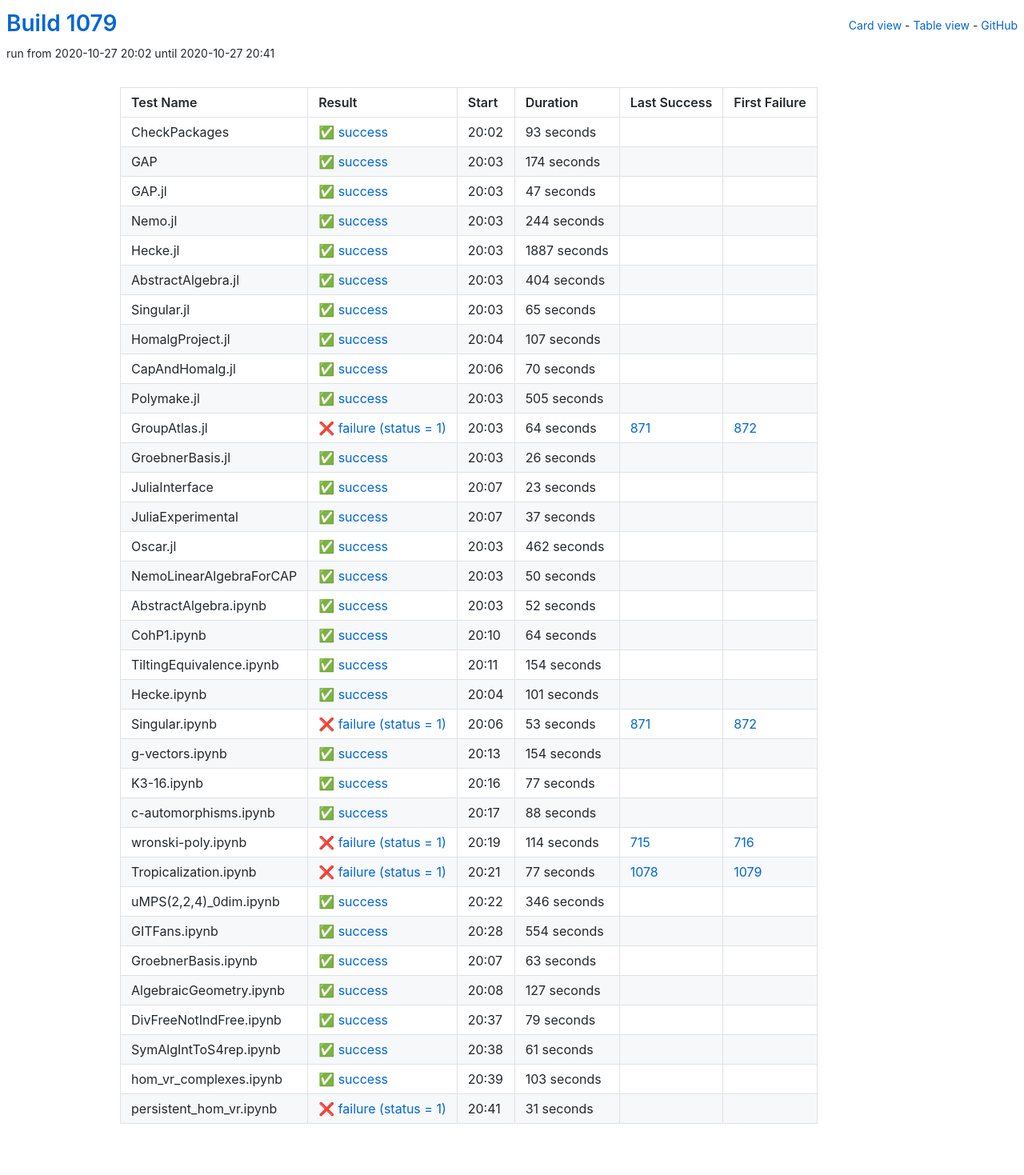
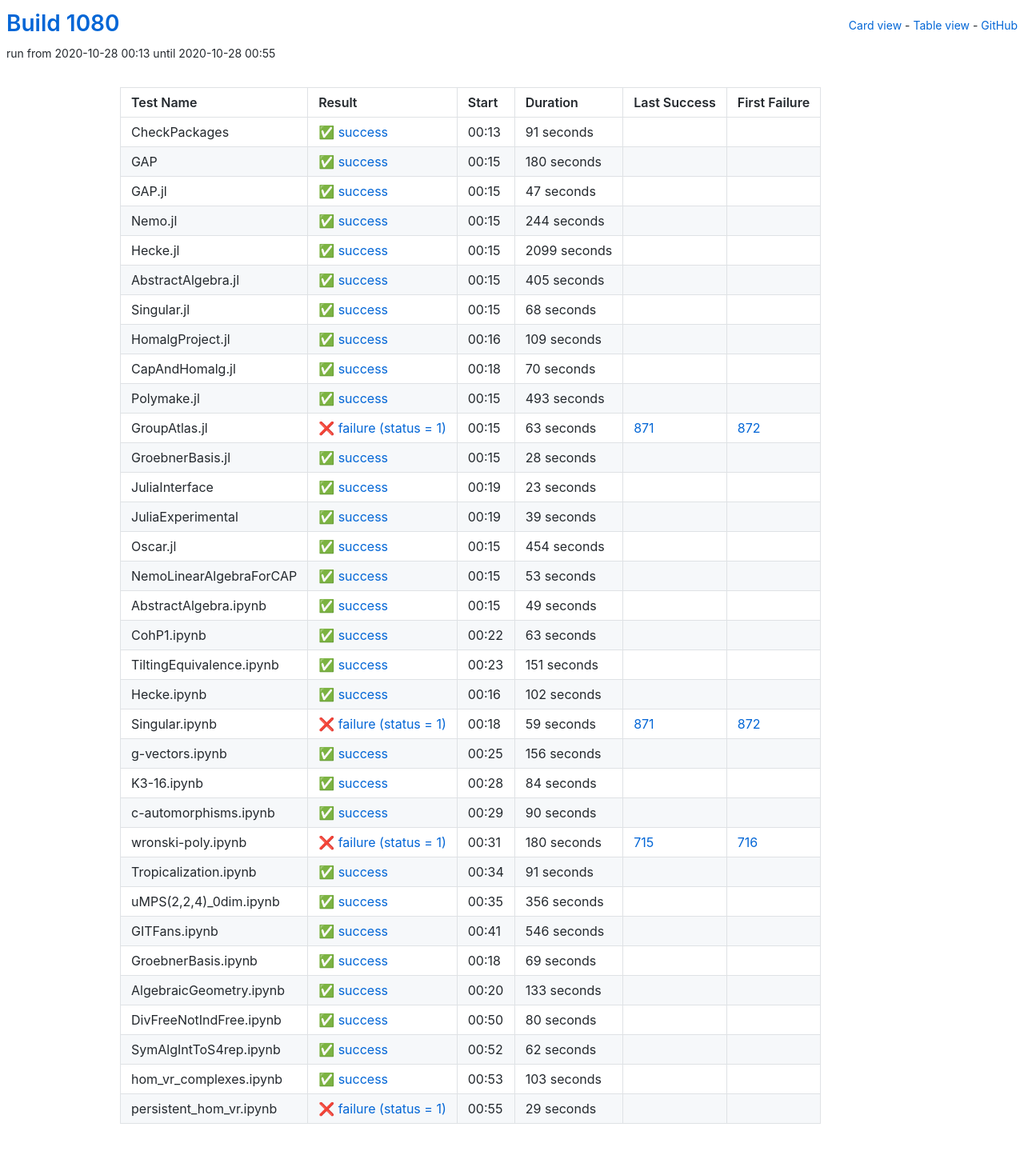
Before and after one commit to oscar-system/oscar-ci-status-stable, a Jekyll site: the page built from table.html, in a window 1280 px wide. Shown: the whole page at 80% size. Built offline with Jekyll 4.4.1, drawn with Linux system fonts in a browser that asks for light colours.

Commit message:
Build #1080

```diff
--- a/_data/ci.yml
+++ b/_data/ci.yml
@@ -1,6 +1,6 @@
 ---
-build: 1079
-build_url: https://oscarci.mathematik.uni-kl.de/job/oscar-stable/1079/
+build: 1080
+build_url: https://oscarci.mathematik.uni-kl.de/job/oscar-stable/1080/
 job: oscar-stable
 organization: oscar-system
 repo: oscar-ci-status-stable
@@ -8,32 +8,32 @@ repourl: https://github.com/oscar-system/oscar-ci-status-stable
 tests:
 - name: CheckPackages
   id: checkpackages
-  log: https://oscarci.mathematik.uni-kl.de/job/oscar-stable/1079/artifact/logs/build-1079/CheckPackages.log
-  start: 2020-10-27 20:02
+  log: https://oscarci.mathematik.uni-kl.de/job/oscar-stable/1080/artifact/logs/build-1080/CheckPackages.log
+  start: 2020-10-28 00:13
   success: true
   exitcode: 0
   status: success
-  duration: 93
+  duration: 91
   last_success: false
   last_success_url:
   first_failure: false
   first_failure_url:
 - name: GAP
   id: gap
-  log: https://oscarci.mathematik.uni-kl.de/job/oscar-stable/1079/artifact/logs/build-1079/GAP.log
-  start: 2020-10-27 20:03
+  log: https://oscarci.mathematik.uni-kl.de/job/oscar-stable/1080/artifact/logs/build-1080/GAP.log
+  start: 2020-10-28 00:15
   success: true
   exitcode: 0
   status: success
-  duration: 174
+  duration: 180
   last_success: false
   last_success_url:
   first_failure: false
   first_failure_url:
 - name: GAP.jl
   id: gap-jl
-  log: https://oscarci.mathematik.uni-kl.de/job/oscar-stable/1079/artifact/logs/build-1079/GAP.jl.log
-  start: 2020-10-27 20:03
+  log: https://oscarci.mathematik.uni-kl.de/job/oscar-stable/1080/artifact/logs/build-1080/GAP.jl.log
+  start: 2020-10-28 00:15
   success: true
   exitcode: 0
   status: success
@@ -44,8 +44,8 @@ tests:
   first_failure_url:
 - name: Nemo.jl
   id: nemo-jl
-  log: https://oscarci.mathematik.uni-kl.de/job/oscar-stable/1079/artifact/logs/build-1079/Nemo.jl.log
-  start: 2020-10-27 20:03
+  log: https://oscarci.mathematik.uni-kl.de/job/oscar-stable/1080/artifact/logs/build-1080/Nemo.jl.log
+  start: 2020-10-28 00:15
   success: true
   exitcode: 0
   status: success
@@ -56,56 +56,56 @@ tests:
   first_failure_url:
 - name: Hecke.jl
   id: hecke-jl
-  log: https://oscarci.mathematik.uni-kl.de/job/oscar-stable/1079/artifact/logs/build-1079/Hecke.jl.log
-  start: 2020-10-27 20:03
+  log: https://oscarci.mathematik.uni-kl.de/job/oscar-stable/1080/artifact/logs/build-1080/Hecke.jl.log
+  start: 2020-10-28 00:15
   success: true
   exitcode: 0
   status: success
-  duration: 1887
+  duration: 2099
   last_success: false
   last_success_url:
   first_failure: false
   first_failure_url:
 - name: AbstractAlgebra.jl
   id: abstractalgebra-jl
-  log: https://oscarci.mathematik.uni-kl.de/job/oscar-stable/1079/artifact/logs/build-1079/AbstractAlgebra.jl.log
-  start: 2020-10-27 20:03
+  log: https://oscarci.mathematik.uni-kl.de/job/oscar-stable/1080/artifact/logs/build-1080/AbstractAlgebra.jl.log
+  start: 2020-10-28 00:15
   success: true
   exitcode: 0
   status: success
-  duration: 404
+  duration: 405
   last_success: false
   last_success_url:
   first_failure: false
   first_failure_url:
 - name: Singular.jl
   id: singular-jl
-  log: https://oscarci.mathematik.uni-kl.de/job/oscar-stable/1079/artifact/logs/build-1079/Singular.jl.log
-  start: 2020-10-27 20:03
+  log: https://oscarci.mathematik.uni-kl.de/job/oscar-stable/1080/artifact/logs/build-1080/Singular.jl.log
+  start: 2020-10-28 00:15
   success: true
   exitcode: 0
   status: success
-  duration: 65
+  duration: 68
   last_success: false
   last_success_url:
   first_failure: false
   first_failure_url:
 - name: HomalgProject.jl
   id: homalgproject-jl
-  log: https://oscarci.mathematik.uni-kl.de/job/oscar-stable/1079/artifact/logs/build-1079/HomalgProject.jl.log
-  start: 2020-10-27 20:04
+  log: https://oscarci.mathematik.uni-kl.de/job/oscar-stable/1080/artifact/logs/build-1080/HomalgProject.jl.log
+  start: 2020-10-28 00:16
   success: true
   exitcode: 0
   status: success
-  duration: 107
+  duration: 109
   last_success: false
   last_success_url:
   first_failure: false
   first_failure_url:
 - name: CapAndHomalg.jl
   id: capandhomalg-jl
-  log: https://oscarci.mathematik.uni-kl.de/job/oscar-stable/1079/artifact/logs/build-1079/CapAndHomalg.jl.log
-  start: 2020-10-27 20:06
+  log: https://oscarci.mathematik.uni-kl.de/job/oscar-stable/1080/artifact/logs/build-1080/CapAndHomalg.jl.log
+  start: 2020-10-28 00:18
   success: true
   exitcode: 0
   status: success
@@ -116,44 +116,44 @@ tests:
   first_failure_url:
 - name: Polymake.jl
   id: polymake-jl
-  log: https://oscarci.mathematik.uni-kl.de/job/oscar-stable/1079/artifact/logs/build-1079/Polymake.jl.log
-  start: 2020-10-27 20:03
+  log: https://oscarci.mathematik.uni-kl.de/job/oscar-stable/1080/artifact/logs/build-1080/Polymake.jl.log
+  start: 2020-10-28 00:15
   success: true
   exitcode: 0
   status: success
-  duration: 505
+  duration: 493
   last_success: false
   last_success_url:
   first_failure: false
   first_failure_url:
 - name: GroupAtlas.jl
   id: groupatlas-jl
-  log: https://oscarci.mathematik.uni-kl.de/job/oscar-stable/1079/artifact/logs/build-1079/GroupAtlas.jl.log
-  start: 2020-10-27 20:03
+  log: https://oscarci.mathematik.uni-kl.de/job/oscar-stable/1080/artifact/logs/build-1080/GroupAtlas.jl.log
+  start: 2020-10-28 00:15
   success: false
   exitcode: 1
   status: failure
-  duration: 64
+  duration: 63
   last_success: 871
   last_success_url: https://oscarci.mathematik.uni-kl.de/job/oscar-stable/871/
   first_failure: 872
   first_failure_url: https://oscarci.mathematik.uni-kl.de/job/oscar-stable/872/
 - name: GroebnerBasis.jl
   id: groebnerbasis-jl
-  log: https://oscarci.mathematik.uni-kl.de/job/oscar-stable/1079/artifact/logs/build-1079/GroebnerBasis.jl.log
-  start: 2020-10-27 20:03
+  log: https://oscarci.mathematik.uni-kl.de/job/oscar-stable/1080/artifact/logs/build-1080/GroebnerBasis.jl.log
+  start: 2020-10-28 00:15
   success: true
   exitcode: 0
   status: success
-  duration: 26
+  duration: 28
   last_success: false
   last_success_url:
   first_failure: false
   first_failure_url:
 - name: JuliaInterface
   id: juliainterface
-  log: https://oscarci.mathematik.uni-kl.de/job/oscar-stable/1079/artifact/logs/build-1079/JuliaInterface.log
-  start: 2020-10-27 20:07
+  log: https://oscarci.mathematik.uni-kl.de/job/oscar-stable/1080/artifact/logs/build-1080/JuliaInterface.log
+  start: 2020-10-28 00:19
   success: true
   exitcode: 0
   status: success
@@ -164,188 +164,56 @@ tests:
   first_failure_url:
 - name: JuliaExperimental
   id: juliaexperimental
-  log: https://oscarci.mathematik.uni-kl.de/job/oscar-stable/1079/artifact/logs/build-1079/JuliaExperimental.log
-  start: 2020-10-27 20:07
+  log: https://oscarci.mathematik.uni-kl.de/job/oscar-stable/1080/artifact/logs/build-1080/JuliaExperimental.log
+  start: 2020-10-28 00:19
   success: true
   exitcode: 0
   status: success
-  duration: 37
+  duration: 39
   last_success: false
   last_success_url:
   first_failure: false
   first_failure_url:
 - name: Oscar.jl
   id: oscar-jl
-  log: https://oscarci.mathematik.uni-kl.de/job/oscar-stable/1079/artifact/logs/build-1079/Oscar.jl.log
-  start: 2020-10-27 20:03
+  log: https://oscarci.mathematik.uni-kl.de/job/oscar-stable/1080/artifact/logs/build-1080/Oscar.jl.log
+  start: 2020-10-28 00:15
   success: true
   exitcode: 0
   status: success
-  duration: 462
+  duration: 454
   last_success: false
   last_success_url:
   first_failure: false
   first_failure_url:
 - name: NemoLinearAlgebraForCAP
   id: nemolinearalgebraforcap
-  log: https://oscarci.mathematik.uni-kl.de/job/oscar-stable/1079/artifact/logs/build-1079/NemoLinearAlgebraForCAP.log
-  start: 2020-10-27 20:03
+  log: https://oscarci.mathematik.uni-kl.de/job/oscar-stable/1080/artifact/logs/build-1080/NemoLinearAlgebraForCAP.log
+  start: 2020-10-28 00:15
   success: true
   exitcode: 0
   status: success
-  duration: 50
+  duration: 53
   last_success: false
   last_success_url:
   first_failure: false
   first_failure_url:
 - name: AbstractAlgebra.ipynb
   id: abstractalgebra-ipynb
-  log: https://oscarci.mathematik.uni-kl.de/job/oscar-stable/1079/artifact/logs/build-1079/AbstractAlgebra.ipynb.log
-  start: 2020-10-27 20:03
+  log: https://oscarci.mathematik.uni-kl.de/job/oscar-stable/1080/artifact/logs/build-1080/AbstractAlgebra.ipynb.log
+  start: 2020-10-28 00:15
   success: true
   exitcode: 0
   status: success
-  duration: 52
+  duration: 49
   last_success: false
   last_success_url:
   first_failure: false
   first_failure_url:
 - name: CohP1.ipynb
   id: cohp1-ipynb
-  log: https://oscarci.mathematik.uni-kl.de/job/oscar-stable/1079/artifact/logs/build-1079/CohP1.ipynb.log
-  start: 2020-10-27 20:10
-  success: true
-  exitcode: 0
-  status: success
-  duration: 64
-  last_success: false
-  last_success_url:
-  first_failure: false
-  first_failure_url:
-- name: TiltingEquivalence.ipynb
-  id: tiltingequivalence-ipynb
-  log: https://oscarci.mathematik.uni-kl.de/job/oscar-stable/1079/artifact/logs/build-1079/TiltingEquivalence.ipynb.log
-  start: 2020-10-27 20:11
-  success: true
-  exitcode: 0
-  status: success
-  duration: 154
-  last_success: false
-  last_success_url:
-  first_failure: false
-  first_failure_url:
-- name: Hecke.ipynb
-  id: hecke-ipynb
-  log: https://oscarci.mathematik.uni-kl.de/job/oscar-stable/1079/artifact/logs/build-1079/Hecke.ipynb.log
-  start: 2020-10-27 20:04
-  success: true
-  exitcode: 0
-  status: success
-  duration: 101
-  last_success: false
-  last_success_url:
-  first_failure: false
-  first_failure_url:
-- name: Singular.ipynb
-  id: singular-ipynb
-  log: https://oscarci.mathematik.uni-kl.de/job/oscar-stable/1079/artifact/logs/build-1079/Singular.ipynb.log
-  start: 2020-10-27 20:06
-  success: false
-  exitcode: 1
-  status: failure
-  duration: 53
-  last_success: 871
-  last_success_url: https://oscarci.mathematik.uni-kl.de/job/oscar-stable/871/
-  first_failure: 872
-  first_failure_url: https://oscarci.mathematik.uni-kl.de/job/oscar-stable/872/
-- name: g-vectors.ipynb
-  id: g-vectors-ipynb
-  log: https://oscarci.mathematik.uni-kl.de/job/oscar-stable/1079/artifact/logs/build-1079/g-vectors.ipynb.log
-  start: 2020-10-27 20:13
-  success: true
-  exitcode: 0
-  status: success
-  duration: 154
-  last_success: false
-  last_success_url:
-  first_failure: false
-  first_failure_url:
-- name: K3-16.ipynb
-  id: k3-16-ipynb
-  log: https://oscarci.mathematik.uni-kl.de/job/oscar-stable/1079/artifact/logs/build-1079/K3-16.ipynb.log
-  start: 2020-10-27 20:16
-  success: true
-  exitcode: 0
-  status: success
-  duration: 77
-  last_success: false
-  last_success_url:
-  first_failure: false
-  first_failure_url:
-- name: c-automorphisms.ipynb
-  id: c-automorphisms-ipynb
-  log: https://oscarci.mathematik.uni-kl.de/job/oscar-stable/1079/artifact/logs/build-1079/c-automorphisms.ipynb.log
-  start: 2020-10-27 20:17
-  success: true
-  exitcode: 0
-  status: success
-  duration: 88
-  last_success: false
-  last_success_url:
-  first_failure: false
-  first_failure_url:
-- name: wronski-poly.ipynb
-  id: wronski-poly-ipynb
-  log: https://oscarci.mathematik.uni-kl.de/job/oscar-stable/1079/artifact/logs/build-1079/wronski-poly.ipynb.log
-  start: 2020-10-27 20:19
-  success: false
-  exitcode: 1
-  status: failure
-  duration: 114
-  last_success: 715
-  last_success_url: https://oscarci.mathematik.uni-kl.de/job/oscar-stable/715/
-  first_failure: 716
-  first_failure_url: https://oscarci.mathematik.uni-kl.de/job/oscar-stable/716/
-- name: Tropicalization.ipynb
-  id: tropicalization-ipynb
-  log: https://oscarci.mathematik.uni-kl.de/job/oscar-stable/1079/artifact/logs/build-1079/Tropicalization.ipynb.log
-  start: 2020-10-27 20:21
-  success: false
-  exitcode: 1
-  status: failure
-  duration: 77
-  last_success: 1078
-  last_success_url: https://oscarci.mathematik.uni-kl.de/job/oscar-stable/1078/
-  first_failure: 1079
-  first_failure_url: https://oscarci.mathematik.uni-kl.de/job/oscar-stable/1079/
-- name: uMPS(2,2,4)_0dim.ipynb
-  id: umps-2-2-4-0dim-ipynb
-  log: https://oscarci.mathematik.uni-kl.de/job/oscar-stable/1079/artifact/logs/build-1079/uMPS-2-2-4-_0dim.ipynb.log
-  start: 2020-10-27 20:22
-  success: true
-  exitcode: 0
-  status: success
-  duration: 346
-  last_success: false
-  last_success_url:
-  first_failure: false
-  first_failure_url:
-- name: GITFans.ipynb
-  id: gitfans-ipynb
-  log: https://oscarci.mathematik.uni-kl.de/job/oscar-stable/1079/artifact/logs/build-1079/GITFans.ipynb.log
-  start: 2020-10-27 20:28
-  success: true
-  exitcode: 0
-  status: success
-  duration: 554
-  last_success: false
-  last_success_url:
-  first_failure: false
-  first_failure_url:
-- name: GroebnerBasis.ipynb
-  id: groebnerbasis-ipynb
-  log: https://oscarci.mathematik.uni-kl.de/job/oscar-stable/1079/artifact/logs/build-1079/GroebnerBasis.ipynb.log
-  start: 2020-10-27 20:07
+  log: https://oscarci.mathematik.uni-kl.de/job/oscar-stable/1080/artifact/logs/build-1080/CohP1.ipynb.log
+  start: 2020-10-28 00:22
   success: true
   exitcode: 0
   status: success
@@ -354,46 +222,178 @@ tests:
   last_success_url:
   first_failure: false
   first_failure_url:
-- name: AlgebraicGeometry.ipynb
-  id: algebraicgeometry-ipynb
-  log: https://oscarci.mathematik.uni-kl.de/job/oscar-stable/1079/artifact/logs/build-1079/AlgebraicGeometry.ipynb.log
-  start: 2020-10-27 20:08
+- name: TiltingEquivalence.ipynb
+  id: tiltingequivalence-ipynb
+  log: https://oscarci.mathematik.uni-kl.de/job/oscar-stable/1080/artifact/logs/build-1080/TiltingEquivalence.ipynb.log
+  start: 2020-10-28 00:23
   success: true
   exitcode: 0
   status: success
-  duration: 127
+  duration: 151
+  last_success: false
+  last_success_url:
+  first_failure: false
+  first_failure_url:
+- name: Hecke.ipynb
+  id: hecke-ipynb
+  log: https://oscarci.mathematik.uni-kl.de/job/oscar-stable/1080/artifact/logs/build-1080/Hecke.ipynb.log
+  start: 2020-10-28 00:16
+  success: true
+  exitcode: 0
+  status: success
+  duration: 102
+  last_success: false
+  last_success_url:
+  first_failure: false
+  first_failure_url:
+- name: Singular.ipynb
+  id: singular-ipynb
+  log: https://oscarci.mathematik.uni-kl.de/job/oscar-stable/1080/artifact/logs/build-1080/Singular.ipynb.log
+  start: 2020-10-28 00:18
+  success: false
+  exitcode: 1
+  status: failure
+  duration: 59
+  last_success: 871
+  last_success_url: https://oscarci.mathematik.uni-kl.de/job/oscar-stable/871/
+  first_failure: 872
+  first_failure_url: https://oscarci.mathematik.uni-kl.de/job/oscar-stable/872/
+- name: g-vectors.ipynb
+  id: g-vectors-ipynb
+  log: https://oscarci.mathematik.uni-kl.de/job/oscar-stable/1080/artifact/logs/build-1080/g-vectors.ipynb.log
+  start: 2020-10-28 00:25
+  success: true
+  exitcode: 0
+  status: success
+  duration: 156
+  last_success: false
+  last_success_url:
+  first_failure: false
+  first_failure_url:
+- name: K3-16.ipynb
+  id: k3-16-ipynb
+  log: https://oscarci.mathematik.uni-kl.de/job/oscar-stable/1080/artifact/logs/build-1080/K3-16.ipynb.log
+  start: 2020-10-28 00:28
+  success: true
+  exitcode: 0
+  status: success
+  duration: 84
+  last_success: false
+  last_success_url:
+  first_failure: false
+  first_failure_url:
+- name: c-automorphisms.ipynb
+  id: c-automorphisms-ipynb
+  log: https://oscarci.mathematik.uni-kl.de/job/oscar-stable/1080/artifact/logs/build-1080/c-automorphisms.ipynb.log
+  start: 2020-10-28 00:29
+  success: true
+  exitcode: 0
+  status: success
+  duration: 90
+  last_success: false
+  last_success_url:
+  first_failure: false
+  first_failure_url:
+- name: wronski-poly.ipynb
+  id: wronski-poly-ipynb
+  log: https://oscarci.mathematik.uni-kl.de/job/oscar-stable/1080/artifact/logs/build-1080/wronski-poly.ipynb.log
+  start: 2020-10-28 00:31
+  success: false
+  exitcode: 1
+  status: failure
+  duration: 180
+  last_success: 715
+  last_success_url: https://oscarci.mathematik.uni-kl.de/job/oscar-stable/715/
+  first_failure: 716
+  first_failure_url: https://oscarci.mathematik.uni-kl.de/job/oscar-stable/716/
+- name: Tropicalization.ipynb
+  id: tropicalization-ipynb
+  log: https://oscarci.mathematik.uni-kl.de/job/oscar-stable/1080/artifact/logs/build-1080/Tropicalization.ipynb.log
+  start: 2020-10-28 00:34
+  success: true
+  exitcode: 0
+  status: success
+  duration: 91
+  last_success: false
+  last_success_url:
+  first_failure: false
+  first_failure_url:
+- name: uMPS(2,2,4)_0dim.ipynb
+  id: umps-2-2-4-0dim-ipynb
+  log: https://oscarci.mathematik.uni-kl.de/job/oscar-stable/1080/artifact/logs/build-1080/uMPS-2-2-4-_0dim.ipynb.log
+  start: 2020-10-28 00:35
+  success: true
+  exitcode: 0
+  status: success
+  duration: 356
+  last_success: false
+  last_success_url:
+  first_failure: false
+  first_failure_url:
+- name: GITFans.ipynb
+  id: gitfans-ipynb
+  log: https://oscarci.mathematik.uni-kl.de/job/oscar-stable/1080/artifact/logs/build-1080/GITFans.ipynb.log
+  start: 2020-10-28 00:41
+  success: true
+  exitcode: 0
+  status: success
+  duration: 546
+  last_success: false
+  last_success_url:
+  first_failure: false
+  first_failure_url:
+- name: GroebnerBasis.ipynb
+  id: groebnerbasis-ipynb
+  log: https://oscarci.mathematik.uni-kl.de/job/oscar-stable/1080/artifact/logs/build-1080/GroebnerBasis.ipynb.log
+  start: 2020-10-28 00:18
+  success: true
+  exitcode: 0
+  status: success
+  duration: 69
+  last_success: false
+  last_success_url:
+  first_failure: false
+  first_failure_url:
+- name: AlgebraicGeometry.ipynb
+  id: algebraicgeometry-ipynb
+  log: https://oscarci.mathematik.uni-kl.de/job/oscar-stable/1080/artifact/logs/build-1080/AlgebraicGeometry.ipynb.log
+  start: 2020-10-28 00:20
+  success: true
+  exitcode: 0
+  status: success
+  duration: 133
   last_success: false
   last_success_url:
   first_failure: false
   first_failure_url:
 - name: DivFreeNotIndFree.ipynb
   id: divfreenotindfree-ipynb
-  log: https://oscarci.mathematik.uni-kl.de/job/oscar-stable/1079/artifact/logs/build-1079/DivFreeNotIndFree.ipynb.log
-  start: 2020-10-27 20:37
+  log: https://oscarci.mathematik.uni-kl.de/job/oscar-stable/1080/artifact/logs/build-1080/DivFreeNotIndFree.ipynb.log
+  start: 2020-10-28 00:50
   success: true
   exitcode: 0
   status: success
-  duration: 79
+  duration: 80
   last_success: false
   last_success_url:
   first_failure: false
   first_failure_url:
 - name: SymAlgIntToS4rep.ipynb
   id: symalginttos4rep-ipynb
-  log: https://oscarci.mathematik.uni-kl.de/job/oscar-stable/1079/artifact/logs/build-1079/SymAlgIntToS4rep.ipynb.log
-  start: 2020-10-27 20:38
+  log: https://oscarci.mathematik.uni-kl.de/job/oscar-stable/1080/artifact/logs/build-1080/SymAlgIntToS4rep.ipynb.log
+  start: 2020-10-28 00:52
   success: true
   exitcode: 0
   status: success
-  duration: 61
+  duration: 62
   last_success: false
   last_success_url:
   first_failure: false
   first_failure_url:
 - name: hom_vr_complexes.ipynb
   id: hom-vr-complexes-ipynb
-  log: https://oscarci.mathematik.uni-kl.de/job/oscar-stable/1079/artifact/logs/build-1079/hom_vr_complexes.ipynb.log
-  start: 2020-10-27 20:39
+  log: https://oscarci.mathematik.uni-kl.de/job/oscar-stable/1080/artifact/logs/build-1080/hom_vr_complexes.ipynb.log
+  start: 2020-10-28 00:53
   success: true
   exitcode: 0
   status: success
@@ -404,12 +404,12 @@ tests:
   first_failure_url:
 - name: persistent_hom_vr.ipynb
   id: persistent-hom-vr-ipynb
-  log: https://oscarci.mathematik.uni-kl.de/job/oscar-stable/1079/artifact/logs/build-1079/persistent_hom_vr.ipynb.log
-  start: 2020-10-27 20:41
+  log: https://oscarci.mathematik.uni-kl.de/job/oscar-stable/1080/artifact/logs/build-1080/persistent_hom_vr.ipynb.log
+  start: 2020-10-28 00:55
   success: false
   exitcode: 1
   status: failure
-  duration: 31
+  duration: 29
   last_success: false
   last_success_url:
   first_failure: false
```
Also changed, not shown: README.md.
